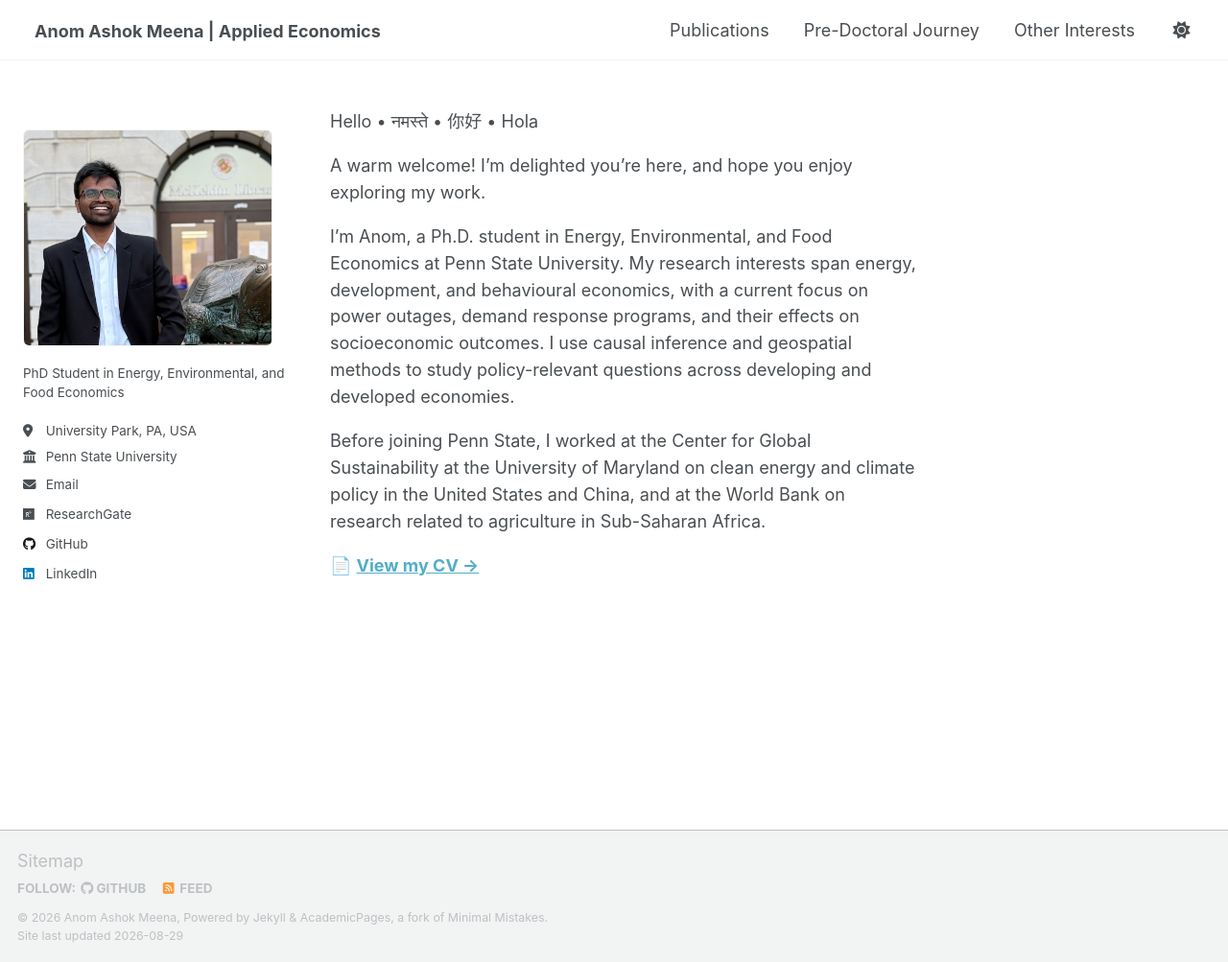
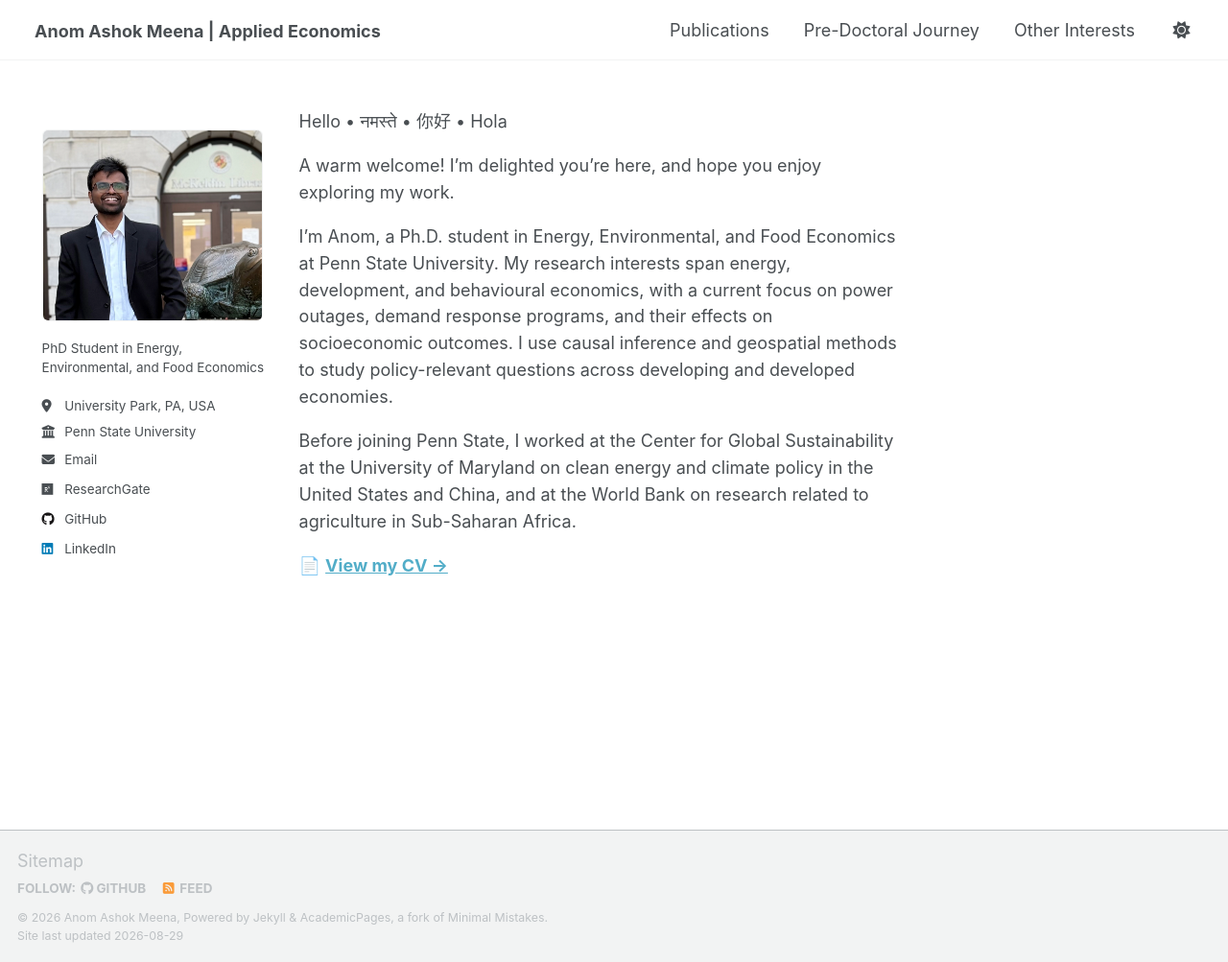
Before and after one commit to anomdule/anomdule.github.io, a Jekyll site: the page built from _pages/about.md, in a window 1280 px wide and 1003 px high. Shown: the whole window at 96% size. Built offline with Jekyll 4.4.1, drawn with Linux system fonts in a browser that asks for light colours; a script that is not in the unit is left out.

Commit message:
Update _page.scss

```diff
--- a/_sass/layout/_page.scss
+++ b/_sass/layout/_page.scss
@@ -719,3 +719,92 @@ p:empty {
   }
 
 }
+
+/* ==========================================================================
+   FINAL DESKTOP / LAPTOP LAYOUT
+   ========================================================================== */
+
+@media screen and (min-width: 1024px) {
+
+  #main {
+    display: grid !important;
+
+    /* Narrower left column, wider content column */
+    grid-template-columns: minmax(180px, 240px) minmax(0, 1fr);
+
+    column-gap: 28px;
+
+    width: 96vw;
+    max-width: none;
+
+    margin-left: auto;
+    margin-right: auto;
+
+    padding-left: 18px;
+    padding-right: 18px;
+
+    box-sizing: border-box;
+  }
+
+  .sidebar {
+    grid-column: 1;
+
+    position: relative !important;
+    float: none !important;
+
+    width: 100% !important;
+    max-width: 240px !important;
+
+    height: auto !important;
+
+    margin: 0 !important;
+    padding: 0 !important;
+
+    overflow: visible !important;
+  }
+
+  .author__avatar {
+    width: 100% !important;
+    max-width: 230px !important;
+  }
+
+  .author__avatar img {
+    width: 100% !important;
+    max-width: 230px !important;
+    height: auto !important;
+
+    object-fit: cover;
+    border-radius: 6px;
+  }
+
+  .page,
+  .archive {
+    grid-column: 2;
+
+    position: relative !important;
+    float: none !important;
+
+    width: 100% !important;
+    max-width: none !important;
+
+    margin: 0 !important;
+
+    padding-left: 0 !important;
+    padding-right: 0 !important;
+
+    min-width: 0;
+  }
+
+  .page__inner-wrap,
+  .page__content,
+  .page__meta,
+  .page__share {
+    width: 100% !important;
+    max-width: none !important;
+
+    margin-left: 0 !important;
+    margin-right: 0 !important;
+
+    min-width: 0;
+  }
+}
```
